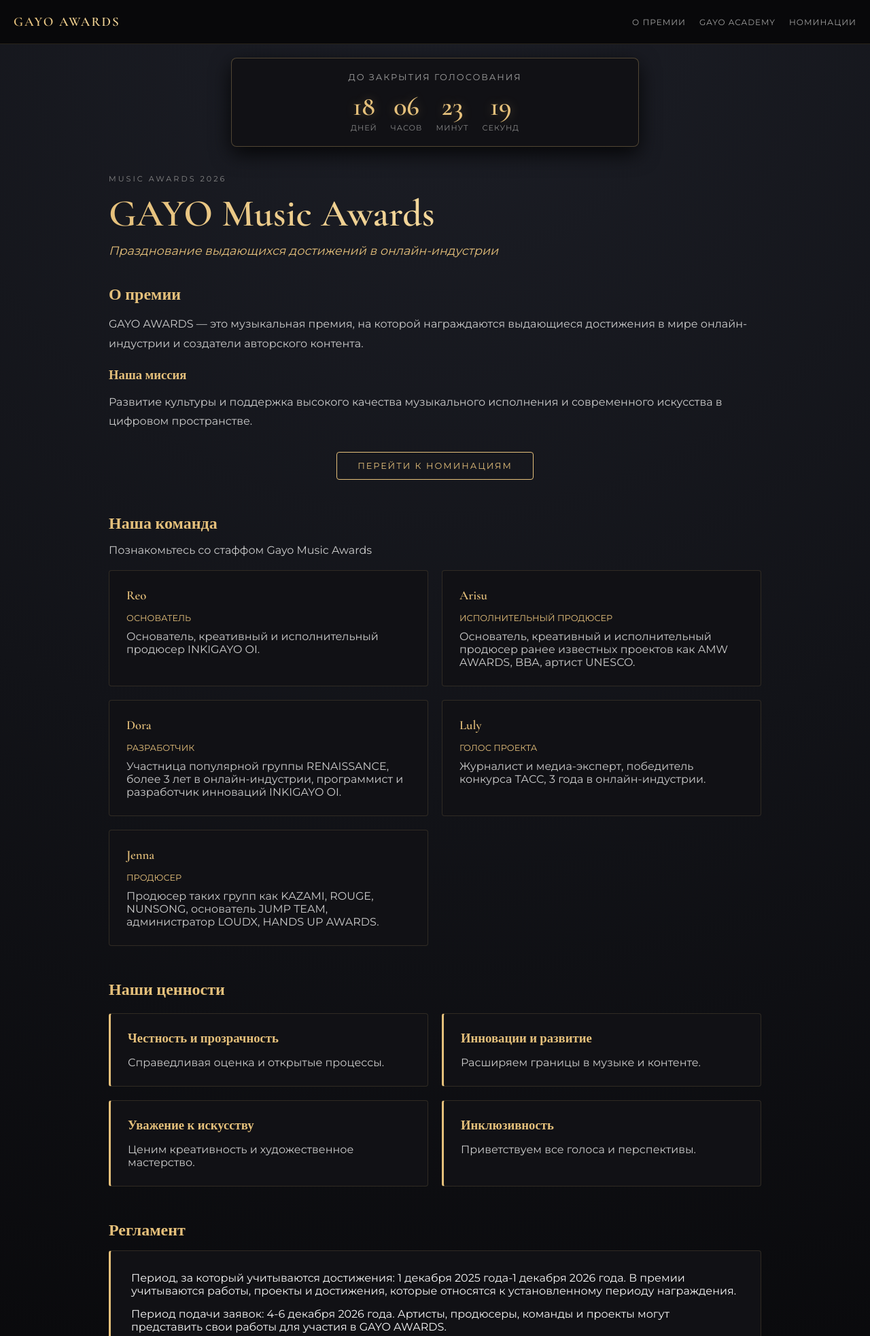
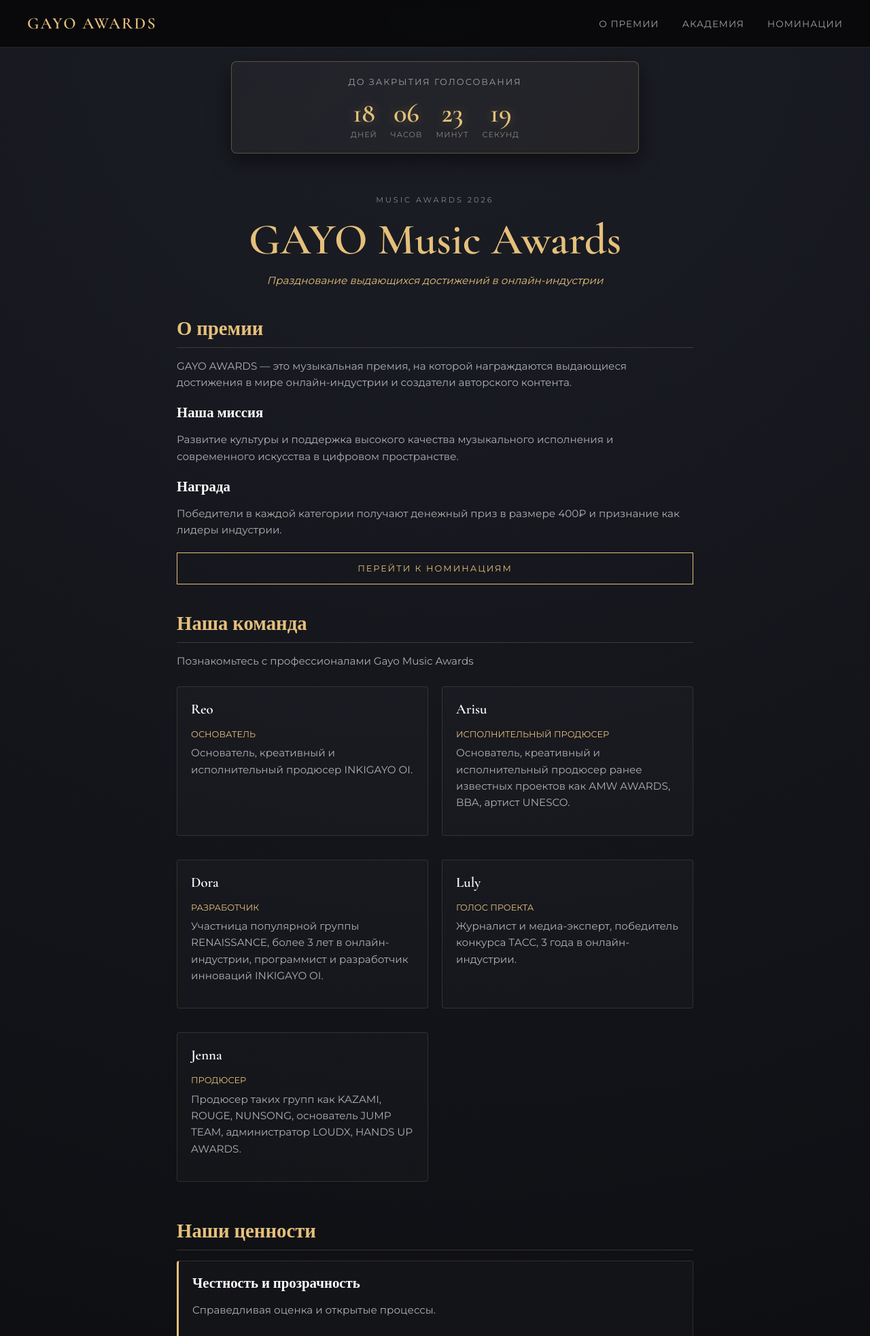
Before and after one commit to kkqumii/gayo-awards, a Flask app: page / in a window 1280 px wide. Shown: the top 1966 px of the page at 68% size. Run offline with Flask 3, Linux system fonts and the light colour scheme.

Commit message:
Add files via upload

```diff
--- a/templates/about.html
+++ b/templates/about.html
@@ -1,90 +1,91 @@
 {% extends "base.html" %}
 
 {% block content %}
-    <div style="margin-bottom: 40px;">
+    <!-- Заголовок -->
+    <div style="text-align: center; margin-bottom: 40px;">
         <p style="color: #888; text-transform: uppercase; letter-spacing: 3px; font-size: 0.7rem; margin-bottom: 10px;">Music Awards 2026</p>
-        <h1 class="gold-gradient-text" style="font-size: 3.5rem; margin-bottom: 10px;">GAYO Music Awards</h1>
-        <p style="font-style: italic; color: #e5c07b; font-size: 1.1rem;">Празднование выдающихся достижений в онлайн-индустрии</p>
+        <h1>GAYO Music Awards</h1>
+        <p style="font-style: italic; color: #e5c07b;">Празднование выдающихся достижений в онлайн-индустрии</p>
     </div>
 
     <!-- О премии -->
     <h2>О премии</h2>
-    <p style="line-height: 1.8; color: #ccc; margin-bottom: 20px; font-size: 1rem;">
-        GAYO AWARDS — это музыкальная премия, на которой награждаются выдающиеся достижения в мире онлайн-индустрии и создатели авторского контента.
-    </p>
+    <p>GAYO AWARDS — это музыкальная премия, на которой награждаются выдающиеся достижения в мире онлайн-индустрии и создатели авторского контента.</p>
 
-    <h3>Наша миссия</h3>
-    <p style="line-height: 1.8; color: #ccc; margin-bottom: 30px; font-size: 1rem;">
-        Развитие культуры и поддержка высокого качества музыкального исполнения и современного искусства в цифровом пространстве.
-    </p>
+    <h3 style="margin-top: 20px;">Наша миссия</h3>
+    <p>Развитие культуры и поддержка высокого качества музыкального исполнения и современного искусства в цифровом пространстве.</p>
 
-    <!-- Плашка по центру -->
-    <div class="btn-wrapper">
-        <a href="/nominations" class="btn">Перейти к номинациям</a>
-    </div>
+    <h3 style="margin-top: 20px;">Награда</h3>
+    <p>Победители в каждой категории получают денежный приз в размере 400₽ и признание как лидеры индустрии.</p>
+
+    <a href="/nominations" class="btn" style="margin-bottom: 40px;">Перейти к номинациям</a>
 
         <!-- Команда -->
-    <h2 style="margin-top: 50px;">Наша команда</h2>
-    <p style="margin-bottom: 20px; color: #ccc;">Познакомьтесь со стаффом Gayo Music Awards</p>
+    <h2>Наша команда</h2>
+    <p style="margin-bottom: 25px;">Познакомьтесь с профессионалами Gayo Music Awards</p>
 
-    <div class="grid-container">
+    <div class="grid-team">
         <div class="card">
             <h3>Reo</h3>
-            <p style="color: #e5c07b; font-size: 0.8rem; text-transform: uppercase; margin-bottom: 10px;">Основатель</p>
-            <p style="color: #ccc;">Основатель, креативный и исполнительный продюсер INKIGAYO OI.</p>
+            <p style="color: #e5c07b; font-size: 0.8rem; text-transform: uppercase; margin-bottom: 5px;">Основатель</p>
+            <p>Основатель, креативный и исполнительный продюсер INKIGAYO OI.</p>
         </div>
         <div class="card">
             <h3>Arisu</h3>
-            <p style="color: #e5c07b; font-size: 0.8rem; text-transform: uppercase; margin-bottom: 10px;">Исполнительный продюсер</p>
-            <p style="color: #ccc;">Основатель, креативный и исполнительный продюсер ранее известных проектов как AMW AWARDS, BBA, артист UNESCO.</p>
+            <p style="color: #e5c07b; font-size: 0.8rem; text-transform: uppercase; margin-bottom: 5px;">Исполнительный продюсер</p>
+            <p>Основатель, креативный и исполнительный продюсер ранее известных проектов как AMW AWARDS, BBA, артист UNESCO.</p>
         </div>
         <div class="card">
             <h3>Dora</h3>
-            <p style="color: #e5c07b; font-size: 0.8rem; text-transform: uppercase; margin-bottom: 10px;">Разработчик</p>
-            <p style="color: #ccc;">Участница популярной группы RENAISSANCE, более 3 лет в онлайн-индустрии, программист и разработчик инноваций INKIGAYO OI.</p>
+            <p style="color: #e5c07b; font-size: 0.8rem; text-transform: uppercase; margin-bottom: 5px;">Разработчик</p>
+            <p>Участница популярной группы RENAISSANCE, более 3 лет в онлайн-индустрии, программист и разработчик инноваций INKIGAYO OI.</p>
         </div>
         <div class="card">
             <h3>Luly</h3>
-            <p style="color: #e5c07b; font-size: 0.8rem; text-transform: uppercase; margin-bottom: 10px;">Голос проекта</p>
-            <p style="color: #ccc;">Журналист и медиа-эксперт, победитель конкурса ТАСС, 3 года в онлайн-индустрии.</p>
+            <p style="color: #e5c07b; font-size: 0.8rem; text-transform: uppercase; margin-bottom: 5px;">Голос проекта</p>
+            <p>Журналист и медиа-эксперт, победитель конкурса ТАСС, 3 года в онлайн-индустрии.</p>
         </div>
         <div class="card">
             <h3>Jenna</h3>
-            <p style="color: #e5c07b; font-size: 0.8rem; text-transform: uppercase; margin-bottom: 10px;">Продюсер</p>
-            <p style="color: #ccc;">Продюсер таких групп как KAZAMI, ROUGE, NUNSONG, основатель JUMP TEAM, администратор LOUDX, HANDS UP AWARDS.</p>
+            <p style="color: #e5c07b; font-size: 0.8rem; text-transform: uppercase; margin-bottom: 5px;">Продюсер</p>
+            <p>Продюсер таких групп как KAZAMI, ROUGE, NUNSONG, основатель JUMP TEAM, администратор LOUDX, HANDS UP AWARDS.</p>
         </div>
     </div>
 
     <!-- Ценности -->
-    <h2 style="margin-top: 50px;">Наши ценности</h2>
-    <div class="grid-container">
-        <div class="card card-accent">
+    <h2>Наши ценности</h2>
+    <div class="card" style="border-left: 3px solid #e5c07b;">
         <h3>Честность и прозрачность</h3>
-            <p style="color: #ccc;">Справедливая оценка и открытые процессы.</p>
+        <p>Справедливая оценка и открытые процессы.</p>
     </div>
-        <div class="card card-accent">
+    <div class="card" style="border-left: 3px solid #e5c07b;">
         <h3>Инновации и развитие</h3>
-            <p style="color: #ccc;">Расширяем границы в музыке и контенте.</p>
+        <p>Расширяем границы в музыке и контенте.</p>
     </div>
-        <div class="card card-accent">
+    <div class="card" style="border-left: 3px solid #e5c07b;">
         <h3>Уважение к искусству</h3>
-            <p style="color: #ccc;">Ценим креативность и художественное мастерство.</p>
+        <p>Ценим креативность и художественное мастерство.</p>
     </div>
-        <div class="card card-accent">
+    <div class="card" style="border-left: 3px solid #e5c07b;">
         <h3>Инклюзивность</h3>
-            <p style="color: #ccc;">Приветствуем все голоса и перспективы.</p>
-        </div>
+        <p>Приветствуем все голоса и перспективы.</p>
     </div>
 
         <!-- РЕГЛАМЕНТ -->
     <h2 style="margin-top: 50px;">Регламент</h2>
-    <div class="card card-accent" style="padding: 30px;">
-        <ul style="list-style: none; padding: 0; margin: 0; display: flex; flex-direction: column; gap: 15px;">
-            <li>Период, за который учитываются достижения: 1 декабря 2025 года-1 декабря 2026 года. В премии учитываются работы, проекты и достижения, которые относятся к установленному периоду награждения.</li>
-            <li>Период подачи заявок: 4-6 декабря 2026 года. Артисты, продюсеры, команды и проекты могут представить свои работы для участия в GAYO AWARDS.</li>
+
+    <div class="regulations-box">
+        <ul class="regulations-list">
+            <li>Период, за который учитываются достижения: 1 декабря 2025 года – 1 декабря 2026 года. В премии учитываются работы, проекты и достижения, которые относятся к установленному периоду награждения.</li>
+
+            <li>Период подачи заявок: 4–6 декабря 2026 года. Артисты, продюсеры, команды и проекты могут представить свои работы для участия в GAYO AWARDS.</li>
+
             <li>Объявление номинантов: 7 декабря 2026 года. GAYO официально объявляет всех номинантов GAYO AWARDS 2026 по итогу голосования зрителей.</li>
-            <li>Голосование аудитории: 7-20 декабря 2026 года. Аудитория определяет своих фаворитов в номинациях, где предусмотрено зрительское голосование.</li>
-            <li>GAYO AWARDS 2026: 26-27 декабря 2026 года. Главная церемония GAYO AWARDS. В этот день объявляются победители всех номинаций и вручаются награды лучшим артистам, проектам и специалистам онлайн-индустрии за 2026 год.</li>
+
+            <li>Аудитория голосует: 7–20 декабря 2026 года. Аудитория определяет своих фаворитов в номинациях, где предусмотрено зрительское голосование.</li>
+
+            <li>GAYO AWARDS 2026: 26–27 декабря 2026 года. Главная церемония GAYO AWARDS. В этот день объявляются победители всех номинаций и вручаются награды лучшим артистам, проектам и специалистам онлайн-индустрии за 2026 год.</li>
         </ul>
     </div>
+
 {% endblock %}
--- a/templates/base.html
+++ b/templates/base.html
@@ -9,7 +9,6 @@
         * { margin: 0; padding: 0; box-sizing: border-box; }
 
         body {
-            /* Темный градиент */
             background: radial-gradient(circle at top, #1c1e26 0%, #08080a 100%);
             color: #f8f8f8;
             font-family: 'Montserrat', sans-serif;
@@ -19,53 +18,79 @@
             -webkit-font-smoothing: antialiased;
         }
 
-        /* ШАПКА */
+        /* НАВИГАЦИЯ (ШАПКА) */
         nav {
             display: flex;
             justify-content: space-between;
             align-items: center;
             padding: 20px;
             border-bottom: 1px solid rgba(229, 192, 123, 0.15);
-            background: #08080a;
+            background: rgba(8, 8, 10, 0.9);
+            backdrop-filter: blur(10px);
             position: sticky;
             top: 0;
             z-index: 100;
         }
+        /* СТИЛИ ДЛЯ БУРГЕР-МЕНЮ */
+        .menu-toggle {
+            display: none; /* Скрыто на компьютерах */
+            flex-direction: column;
+            cursor: pointer;
+            gap: 5px;
+            z-index: 101;
+        }
 
+        .menu-toggle span {
+            display: block;
+            width: 25px;
+            height: 2px;
+            background-color: #e5c07b;
+            transition: 0.3s;
+        }
+
+        /* Мобильная версия */
+        @media (max-width: 767px) {
+            .menu-toggle {
+                display: flex; /* Показываем бургер на телефонах */
+            }
+
+            .nav-links {
+                display: none; /* Скрываем обычное меню */
+                position: absolute;
+                top: 100%;
+                left: 0;
+                width: 100%;
+                background: rgba(8, 8, 10, 0.95);
+                backdrop-filter: blur(10px);
+                flex-direction: column;
+                align-items: center;
+                padding: 20px 0;
+                border-bottom: 1px solid rgba(229, 192, 123, 0.2);
+            }
+
+            /* Когда меню активно (добавляется через JS) */
+            .nav-links.active {
+                display: flex;
+            }
+
+            .nav-links a {
+                margin: 15px 0;
+                font-size: 1rem; /* Чуть больше для тапа пальцем */
+            }
+        }
         .logo {
             font-family: 'Cormorant Garamond', serif;
             font-size: 1.2rem;
             font-weight: 600;
+            color: #e5c07b;
             text-decoration: none;
             letter-spacing: 2px;
-        }
-
-        /* ГАМБУРГЕР */
-        .hamburger {
-            display: none;
-            flex-direction: column;
-            gap: 5px;
-            cursor: pointer;
-            z-index: 1001;
-        }
-
-        .hamburger span {
-            display: block;
-            width: 25px;
-            height: 2px;
-            background-color: #e5c07b;
-            transition: all 0.3s;
-        }
-
-        /* МЕНЮ */
-        .nav-links {
-            display: flex;
-            gap: 20px;
         }
 
         .nav-links a {
             color: #a0a0a0;
             text-decoration: none;
+            margin-left: 15px;
             font-size: 0.75rem;
             text-transform: uppercase;
             letter-spacing: 1px;
@@ -76,33 +101,66 @@
             color: #e5c07b;
         }
 
-        /* МОБИЛЬНАЯ ВЕРСИЯ */
-        @media (max-width: 768px) {
-            nav { flex-direction: row-reverse; }
-            .hamburger { display: flex; }
-            .nav-links {
-                display: none;
-                flex-direction: column;
-                position: absolute;
-                top: 65px;
-                left: 20px;
-                right: auto;
-                background: #111115;
-                border: 1px solid rgba(229, 192, 123, 0.3);
-                padding: 20px;
-                border-radius: 4px;
-                gap: 15px;
-                box-shadow: 0 5px 15px rgba(0,0,0,0.8);
-            }
-            .nav-links.active { display: flex; }
-            .nav-links a { font-size: 0.9rem; }
+        /* СТИЛИ ДЛЯ ТАЙМЕРА */
+        .timer-wrapper {
+            padding: 20px 20px 0 20px;
+            display: flex;
+            justify-content: center;
         }
 
-        /* ОСНОВНОЙ КОНТЕНТ */
+        .timer-container {
+            background: linear-gradient(135deg, rgba(255,255,255,0.03), rgba(229, 192, 123, 0.05));
+            border: 1px solid rgba(229, 192, 123, 0.3);
+            border-radius: 8px;
+            padding: 20px 30px;
+            width: 100%;
+            max-width: 600px;
+            text-align: center;
+            box-shadow: 0 10px 30px rgba(0,0,0,0.5);
+        }
+
+        .timer-title {
+            font-size: 0.8rem;
+            text-transform: uppercase;
+            letter-spacing: 2px;
+            color: #a0a0a0;
+            margin-bottom: 15px;
+        }
+
+        .timer-clock {
+            display: flex;
+            justify-content: center;
+            gap: 20px;
+        }
+
+        .time-box {
+            display: flex;
+            flex-direction: column;
+            align-items: center;
+        }
+
+        .time-number {
+            font-family: 'Cormorant Garamond', serif;
+            font-size: 2.5rem;
+            font-weight: 600;
+            color: #e5c07b;
+            line-height: 1;
+            margin-bottom: 5px;
+            text-shadow: 0 0 15px rgba(229, 192, 123, 0.3);
+        }
+
+        .time-label {
+            font-size: 0.7rem;
+            color: #888;
+            text-transform: uppercase;
+            letter-spacing: 1px;
+        }
+
+        /* КОНТЕНТ */
         .content {
             flex: 1;
             padding: 40px 20px;
-            max-width: 1000px;
+            max-width: 800px;
             margin: 0 auto;
             width: 100%;
         }
@@ -112,24 +170,19 @@
             color: #e5c07b;
             margin-bottom: 15px;
             font-weight: 600;
-            text-align: left; /* Выравнивание заголовков по левому краю */
         }
 
-        /* ГРАДИЕНТНЫЙ ТЕКСТ */
-        .gold-gradient-text {
-            background: linear-gradient(90deg, #e5c07b, #f3d79b);
-            -webkit-background-clip: text;
-            -webkit-text-fill-color: transparent;
-            background-clip: text;
-            text-fill-color: transparent;
-            display: inline-block;
-        }
+        h1 { font-size: 2.5rem; text-align: center; margin-bottom: 10px; }
+        h2 { font-size: 1.8rem; margin-top: 40px; border-bottom: 1px solid rgba(229, 192, 123, 0.2); padding-bottom: 10px; }
+        h3 { font-size: 1.3rem; color: #fff; }
 
-        /* КНОПКИ (по центру) */
-        .btn-wrapper { text-align: center; margin: 30px 0; }
+        p { line-height: 1.6; color: #b0b0b0; margin-bottom: 15px; font-size: 0.95rem; }
+
         .btn {
-            display: inline-block;
-            padding: 12px 30px;
+            display: block;
+            width: 100%;
+            text-align: center;
+            padding: 15px;
             border: 1px solid #e5c07b;
             color: #e5c07b;
             text-decoration: none;
@@ -139,62 +192,95 @@
             transition: all 0.3s ease;
             background: transparent;
             cursor: pointer;
-            border-radius: 4px;
+            margin-top: 20px;
         }
         .btn:hover { background: #e5c07b; color: #08080a; }
 
-        /* ТАЙМЕР */
-        .timer-wrapper { padding: 20px 20px 0 20px; display: flex; justify-content: center; }
-        .timer-container { background: #111115; border: 1px solid rgba(229, 192, 123, 0.3); border-radius: 8px; padding: 20px 30px; width: 100%; max-width: 600px; text-align: center; box-shadow: 0 10px 30px rgba(0,0,0,0.8); }
-        .timer-title { font-size: 0.8rem; text-transform: uppercase; letter-spacing: 2px; color: #a0a0a0; margin-bottom: 15px; }
-        .timer-clock { display: flex; justify-content: center; gap: 20px; }
-        .time-box { display: flex; flex-direction: column; align-items: center; }
-        .time-number { font-family: 'Cormorant Garamond', serif; font-size: 2.5rem; font-weight: 600; color: #e5c07b; line-height: 1; margin-bottom: 5px; text-shadow: 0 0 15px rgba(229, 192, 123, 0.3); }
-        .time-label { font-size: 0.7rem; color: #888; text-transform: uppercase; letter-spacing: 1px; }
-
-        /* СЕТКА */
-        .grid-container {
-            display: grid;
-            grid-template-columns: 1fr;
-            gap: 20px;
-            width: 100%;
-            margin-bottom: 40px;
-            margin-top: 20px;
+        /* КАРТОЧКИ КОМАНДЫ И ЦЕННОСТЕЙ */
+        .card {
+            background: rgba(255, 255, 255, 0.02);
+            border: 1px solid rgba(229, 192, 123, 0.15);
+            padding: 20px;
+            margin-bottom: 15px;
+            border-radius: 4px;
         }
 
-        @media (min-width: 768px) {
-            .grid-container { grid-template-columns: 1fr 1fr; }
+        /* СТИЛИ ДЛЯ РЕГЛАМЕНТА */
+        .regulations-box {
+            background: rgba(255, 255, 255, 0.02);
+            border: 1px solid rgba(229, 192, 123, 0.2);
+            border-left: 3px solid #e5c07b;
+            padding: 25px;
+            border-radius: 4px;
+            margin-top: 15px;
         }
 
-        .card {
-            background: #111115;
-            border: 1px solid rgba(229, 192, 123, 0.15);
-            padding: 25px;
-            border-radius: 4px;
+        .regulations-list {
+            list-style: none;
+            padding: 0;
+            margin: 0;
             display: flex;
             flex-direction: column;
-            text-align: left; /* Карточки тоже выровнены по левому краю */
+            gap: 15px;
         }
 
-        .card-accent { border-left: 3px solid #e5c07b; }
+        .regulations-list li {
+            position: relative;
+            padding-left: 20px;
+            font-size: 0.9rem;
+            line-height: 1.6;
+            color: #ccc;
+        }
+
+        .regulations-list li::before {
+            content: "";
+            position: absolute;
+            left: 0;
+            top: 8px;
+            width: 6px;
+            height: 6px;
+            background-color: #e5c07b;
+            border-radius: 50%;
+            box-shadow: 0 0 8px rgba(229, 192, 123, 0.6);
+        }
+
+        /* ДЕСКТОПНАЯ ВЕРСИЯ */
+        @media (min-width: 768px) {
+            nav { padding: 20px 40px; }
+            .logo { font-size: 1.5rem; }
+            .nav-links a { font-size: 0.85rem; margin-left: 30px; }
+            .content { padding: 60px 20px; }
+            h1 { font-size: 4rem; }
+            .grid-team { display: grid; grid-template-columns: 1fr 1fr; gap: 20px; }
+        }
+
+        @media (max-width: 400px) {
+            .time-number { font-size: 2rem; }
+            .timer-clock { gap: 10px; }
+        }
     </style>
 </head>
 <body>
 
-    <nav>
-        <div class="hamburger" onclick="toggleMenu()">
+        <nav>
+        <a href="/" class="logo">GAYO AWARDS</a>
+
+        <!-- Кнопка (видна только на телефонах) -->
+        <div class="menu-toggle" onclick="toggleMenu()">
             <span></span>
             <span></span>
             <span></span>
         </div>
-        <a href="/" class="logo gold-gradient-text">GAYO AWARDS</a>
+
+        <!-- Само меню -->
         <div class="nav-links" id="mobile-menu">
             <a href="/">О премии</a>
-            <a href="/academy">GAYO Academy</a>
+            <a href="/academy">Академия</a>
             <a href="/nominations">Номинации</a>
         </div>
     </nav>
 
+    <!-- ТАЙМЕР -->
     <div class="timer-wrapper">
         <div class="timer-container">
             <p class="timer-title">До закрытия голосования</p>
@@ -224,29 +310,35 @@
     </div>
 
     <script>
-        function toggleMenu() {
-            var menu = document.getElementById('mobile-menu');
-            menu.classList.toggle('active');
-        }
+        // УКАЖИ ЗДЕСЬ ДАТУ ОКОНЧАНИЯ ГОЛОСОВАНИЯ (Год-Месяц-ДеньTЧасы:Минуты:Секунды)
+        const deadline = new Date("2026-12-04T21:00:00").getTime();
 
-        const deadline = new Date("2026-12-04T21:00:00").getTime();
         const timer = setInterval(function() {
             const now = new Date().getTime();
             const distance = deadline - now;
+
             if (distance < 0) {
                 clearInterval(timer);
                 document.querySelector('.timer-clock').innerHTML = "<h2 style='color:#e5c07b; font-family: Cormorant Garamond'>Голосование завершено</h2>";
                 return;
             }
+
             const days = Math.floor(distance / (1000 * 60 * 60 * 24));
             const hours = Math.floor((distance % (1000 * 60 * 60 * 24)) / (1000 * 60 * 60));
             const minutes = Math.floor((distance % (1000 * 60 * 60)) / (1000 * 60));
             const seconds = Math.floor((distance % (1000 * 60)) / 1000);
+
             document.getElementById("days").innerText = days < 10 ? "0" + days : days;
             document.getElementById("hours").innerText = hours < 10 ? "0" + hours : hours;
             document.getElementById("minutes").innerText = minutes < 10 ? "0" + minutes : minutes;
             document.getElementById("seconds").innerText = seconds < 10 ? "0" + seconds : seconds;
         }, 1000);
     </script>
+    <script>
+        function toggleMenu() {
+            const menu = document.getElementById('mobile-menu');
+            menu.classList.toggle('active');
+        }
+    </script>
 </body>
 </html>
```
Also changed, not shown: templates/academy.html (+6 -6 lines), templates/admin_login.html (line endings or trailing spaces), templates/admin_panel.html (line endings or trailing spaces), templates/nominations.html (line endings or trailing spaces), templates/vote.html (line endings or trailing spaces). Lines whose indentation alone changed are shown as unchanged.
